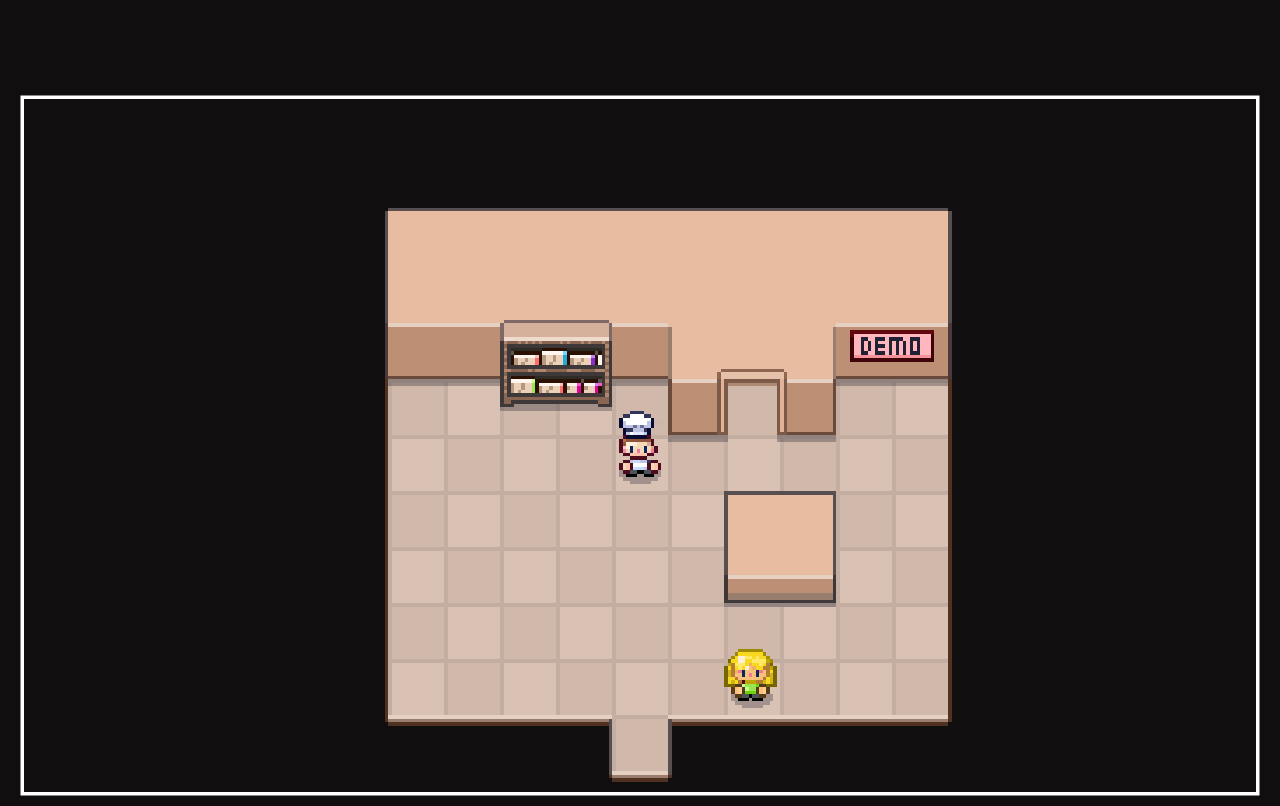
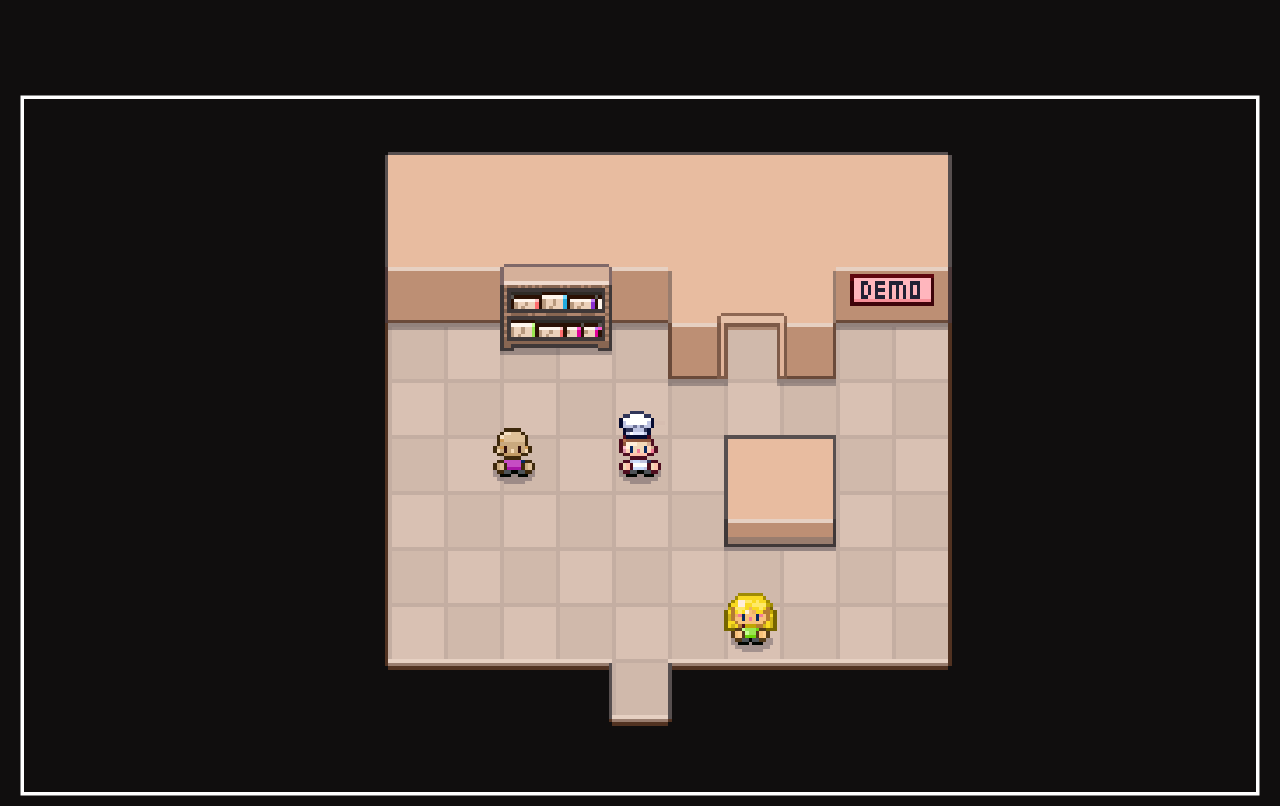
Before and after one commit to lienusowl/game, a website: page index.html in a window 1280 px wide. Drawn offline with Linux system fonts and the light colour scheme.

Commit message:
init commit
- возможность ходить неигровым персонажам

```diff
--- a/GameObject.js
+++ b/GameObject.js
@@ -1,5 +1,6 @@
 class GameObject {
     constructor(config) {
+        this.id = null;
         this.isMounted = false;
         this.x = config.x || 0;
         this.y = config.y || 0;
@@ -8,15 +9,45 @@ class GameObject {
             gameObject: this,
             src: config.src || '/images/characters/people/hero.png',
         });
+
+
+        this.behaviorLoop = config.behaviorLoop || [];
+        this.behaviorLoopIndex = 0;
+
     }
 
     mount (map) {
         console.log('mounting')
         this.isMounted = true;
         map.addWall(this.x, this.y);
+
+        setTimeout(() => {
+            this.doBehaviorEvent(map);
+        }, 10);
     }
 
     update () {
 
     }
+
+    async doBehaviorEvent (map) {
+
+        if (map.isCutscenePlaying || this.behaviorLoop.length === 0) {
+            return;
+        }
+
+        let eventConfig = this.behaviorLoop[this.behaviorLoopIndex];
+        eventConfig.who = this.id;
+
+        const eventHandler = new OverworldEvent({ map, event: eventConfig });
+        await eventHandler.init();
+
+        // запускаем следующее событие
+        this.behaviorLoopIndex += 1;
+        if (this.behaviorLoopIndex === this.behaviorLoop.length) {
+            this.behaviorLoopIndex = 0;
+        }
+
+        await this.doBehaviorEvent(map);
+    }
 }
--- /dev/null
+++ b/OverworldEvent.js
@@ -0,0 +1,36 @@
+class OverworldEvent {
+    constructor({map, event}) {
+        this.map = map;
+        this.event = event;
+    }
+
+    stand (resolve) {
+
+    }
+
+    walk (resolve) {
+        const who = this.map.gameObjects[this.event.who];
+        who.startBehavior({
+            map: this.map
+        }, {
+            type: "walk",
+            direction: this.event.direction,
+            retry: true
+        })
+
+        const completeHandler = e => {
+            if (e.detail.whoId === this.event.who) {
+                document.removeEventListener("PersonWalkingComplete", completeHandler);
+                resolve();
+            }
+        }
+        document.addEventListener("PersonWalkingComplete", completeHandler)
+
+    }
+
+    init () {
+        return new Promise(resolve => {
+            this[this.event.type](resolve);
+        })
+    }
+}
--- a/OverworldMap.js
+++ b/OverworldMap.js
@@ -8,6 +8,8 @@ class OverworldMap {
 
         this.upperImage = new Image();
         this.upperImage.src = config.upperSrc; // верхний слой
+
+        this.isCutscenePlaying = false;
     }
 
     drawLowerImage (ctx, cameraPerson) {
@@ -27,30 +29,34 @@ class OverworldMap {
     }
 
     isSpaceTaken (currentX, currentY, direction) {
-        const {x, y} = utils.nextPosition(currentX, currentY, direction);
-        return this.walls[`${x}, ${y}`] || false;
+        const {x,y} = utils.nextPosition(currentX, currentY, direction);
+        return this.walls[`${x},${y}`] || false;
     }
 
     mountObjects () {
-        Object.values(this.gameObjects).forEach(obj => {
+
+        Object.keys(this.gameObjects).forEach(key => {
+
+            let object = this.gameObjects[key];
+            object.id = key;
+
             //TODO: определить надо ли грузить объект сейчас
-            obj.mount(this);
-
+            object.mount(this);
         });
     }
 
-    addWall (x, y) {
+    addWall (x,y) {
         this.walls[`${x},${y}`] = true;
     }
 
-    removeWall (x, y) {
+    removeWall (x,y) {
         delete this.walls[`${x},${y}`];
     }
 
     moveWall (wasX, wasY, direction) {
         this.removeWall(wasX, wasY);
-        const {x, y} = utils.nextPosition(wasX, wasY, direction);
-        this.addWall(x, y);
+        const {x,y} = utils.nextPosition(wasX, wasY, direction);
+        this.addWall(x,y);
     }
 }
 
@@ -62,38 +68,56 @@ window.OverworldMaps = {
             hero: new Person({
                 isPlayerControlled: true,
                 x: utils.withGrid(5),
-                y: utils.withGrid(5),
+                y: utils.withGrid(6),
             }),
-            npc1: new Person({
+            npcA: new Person({
                 x: utils.withGrid(7),
                 y: utils.withGrid(9),
-                src: "/images/characters/people/npc1.png"
+                src: "/images/characters/people/npc1.png",
+                behaviorLoop: [
+                    { type: 'stand', direction: 'left', time: 800, },
+                    { type: 'stand', direction: 'up', time: 1200, },
+                    { type: 'stand', direction: 'right', time: 800, },
+                    { type: 'stand', direction: 'down', time: 300, },
+
+                ]
+            }),
+            npcB: new Person({
+                x: utils.withGrid(3),
+                y: utils.withGrid(7),
+                src: "/images/characters/people/npc2.png",
+                behaviorLoop: [
+                    { type: 'walk', direction: 'left', },
+                    // { type: 'stand', direction: 'up', time: 800, },
+                    { type: 'walk', direction: 'up', },
+                    { type: 'walk', direction: 'right', },
+                    { type: 'walk', direction: 'down', },
+                ]
             })
         },
         walls: {
-            //'16, 16': true,
-            [utils.asGridCoord(7, 6)]: true,
-            [utils.asGridCoord(8, 6)]: true,
-            [utils.asGridCoord(7, 7)]: true,
-            [utils.asGridCoord(8, 7)]: true,
+            [utils.asGridCoord(7,6)] : true,
+            [utils.asGridCoord(8,6)] : true,
+            [utils.asGridCoord(7,7)] : true,
+            [utils.asGridCoord(8,7)] : true,
         }
     },
     Kitchen: {
         lowerSrc: "/images/maps/KitchenLower.png",
         upperSrc: "/images/maps/KitchenUpper.png",
         gameObjects: {
-            hero: new Person({
-                x: utils.withGrid(3),
-                y: utils.withGrid(5),
+            hero: new GameObject({
+                x: 3,
+                y: 5,
             }),
-            npcA: new Person({
-                x: utils.withGrid(9),
-                y: utils.withGrid(6),
+            npcA: new GameObject({
+                x: 9,
+                y: 6,
                 src: "/images/characters/people/npc2.png"
             }),
-            npcB: new Person({
-                x: utils.withGrid(10),
-                y: utils.withGrid(8),
+            npcB: new GameObject({
+                x: 10,
+                y: 8,
                 src: "/images/characters/people/npc3.png"
             })
         }
--- a/Person.js
+++ b/Person.js
@@ -17,8 +17,6 @@ class Person extends GameObject{
         if (this.movingProgressRemaining > 0) {
             this.updatePosition();
         } else {
-
-
             // тык по клаве
             if (this.isPlayerControlled && state.arrow) {
                 this.startBehavior(state, {
@@ -46,9 +44,16 @@ class Person extends GameObject{
     }
 
     updatePosition () {
-            const [property, change] = this.directionUpdate[this.direction];
-            this[property] += change;
-            this.movingProgressRemaining -= 1;
+        const [property, change] = this.directionUpdate[this.direction];
+        this[property] += change;
+        this.movingProgressRemaining -= 1;
+
+        if (this.movingProgressRemaining === 0) {
+            // закончили ходить
+            utils.emitEvent('PersonWalkingComplete', {
+                whoId: this.id,
+            })
+        }
     }
 
     updateSprite (state) {
--- a/index.html
+++ b/index.html
@@ -21,6 +21,7 @@
     <script src="Person.js"></script>
     <script src="Sprite.js"></script>
     <script src="OverworldMap.js"></script>
+    <script src="OverworldEvent.js"></script>
     <script src="init.js"></script>
 
 </body>
--- a/utils.js
+++ b/utils.js
@@ -20,5 +20,11 @@ const utils = {
         }
 
         return {x, y};
+    },
+    emitEvent (name, detail) {
+        const event = new CustomEvent(name, {
+            detail
+        });
+        document.dispatchEvent(event);
     }
 }
```
